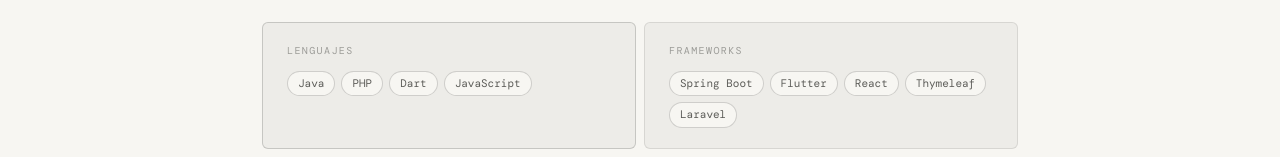
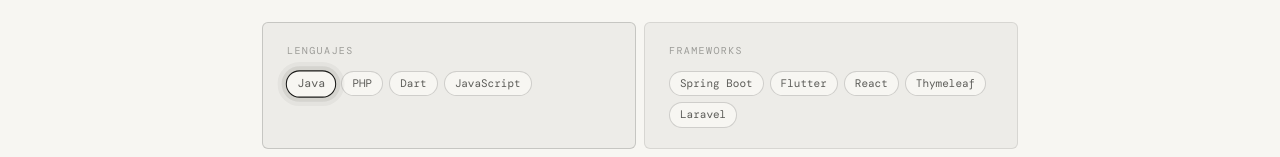
Before and after one commit to YUHR24/portfolio-minimalist, a plain HTML site: page index.html in a window 1280 px wide. In both pictures the pointer is over the element "Java". Shown: the part 943-1100 px from the top of the page. Drawn offline with nearby package versions, Linux system fonts and the light colour scheme; a web font is replaced by a local one.

Commit message:
add effecto to pill stack

```diff
--- a/style.css
+++ b/style.css
@@ -270,6 +270,14 @@
     border-radius: 100px;
     color: var(--text-2);
     background: var(--bg);
+    transition: box-shadow 0.3s ease, transform 0.3s ease, border-color 0.2s;
+    cursor: default;
+}
+
+.pill:hover {
+    transform: scale(1.05);
+    border-color: var(--text);
+    box-shadow: 0 0 0 4px rgba(26, 26, 24, 0.08), 0 0 0 8px rgba(26, 24, 24, 0.04);
 }
 
 /* PROJECTS */
```
